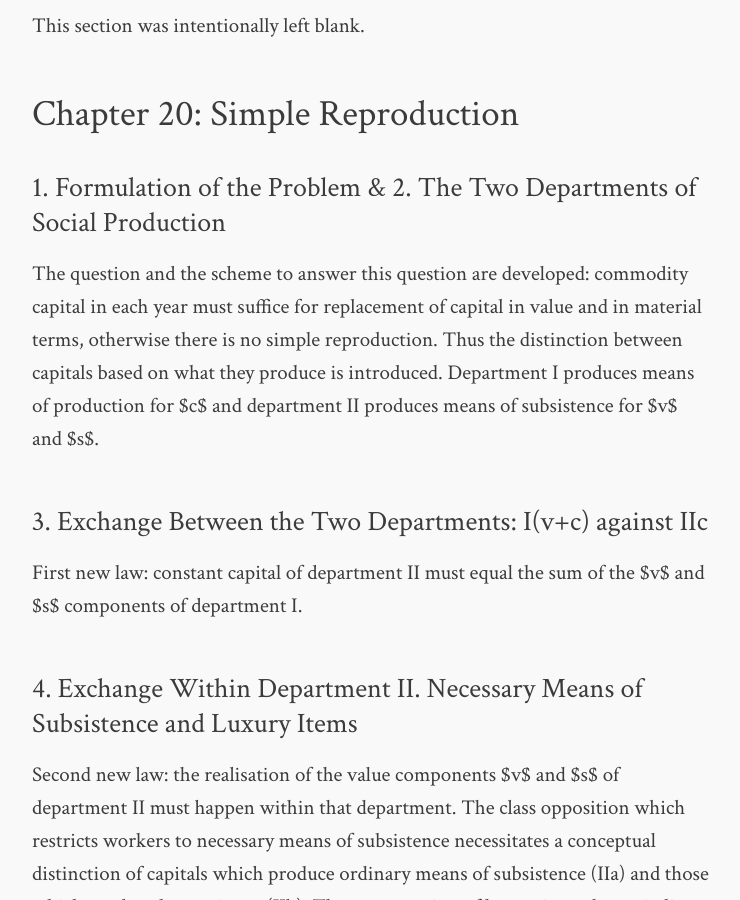
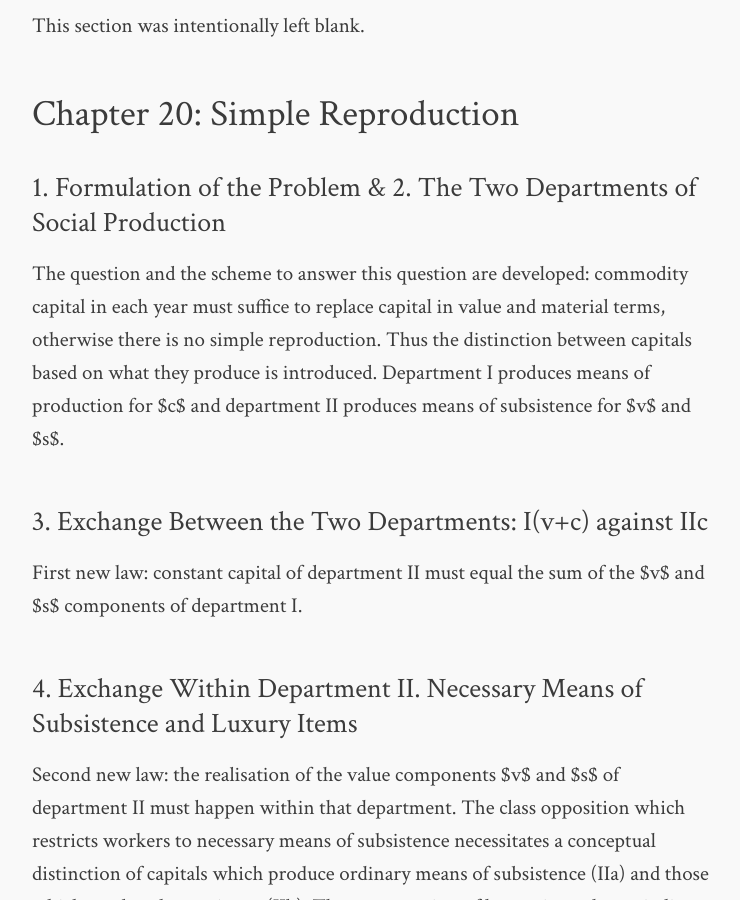
Before and after one commit to readingcapital/readingcapital.github.io, a Jekyll site: the page built from volume-2/index.md, in a window 1280 px wide and 900 px high, scrolled down 12053 px. Shown: the whole window, without its empty margins (268-1008 px from the left). Built offline with Jekyll 4.4.1, drawn with Linux system fonts in a browser that asks for light colours; comment, search, counter and statistics services are not loaded; some of the changed text lies outside the part shown.

Commit message:
small fixes & typos

```diff
--- a/volume-2/index.md
+++ b/volume-2/index.md
@@ -340,11 +340,11 @@ This section was intentionally left blank.
 #### 1. Formulation of the Problem & 2. The Two Departments of Social Production ####
 
 The question and the scheme to answer this question are developed: commodity
-capital in each year must suffice for replacement of capital in value and in
-material terms, otherwise there is no simple reproduction. Thus the distinction
-between capitals based on what they produce is introduced. Department I produces
-means of production for $c$ and department II produces means of subsistence for
-$v$ and $s$.
+capital in each year must suffice to replace capital in value and material
+terms, otherwise there is no simple reproduction. Thus the distinction between
+capitals based on what they produce is introduced. Department I produces means
+of production for $c$ and department II produces means of subsistence for $v$
+and $s$.
 
 #### 3. Exchange Between the Two Departments: I(v+c) against IIc ####
 
@@ -418,7 +418,7 @@ The general result of this chapter: accumulation presupposes accumulation.
 
 * This accumulation includes simple reproduction.
 
-* means of subsistence producing capitals must expand in anticipation of
+* Means of subsistence producing capitals must expand in anticipation of
   expansion elsewhere and must produce commodity hoards which are only realised
   by workers yet to be hired by department I.
 
```
Also changed, not shown: other parts of volume-2/index.md (+1 -1 lines).
